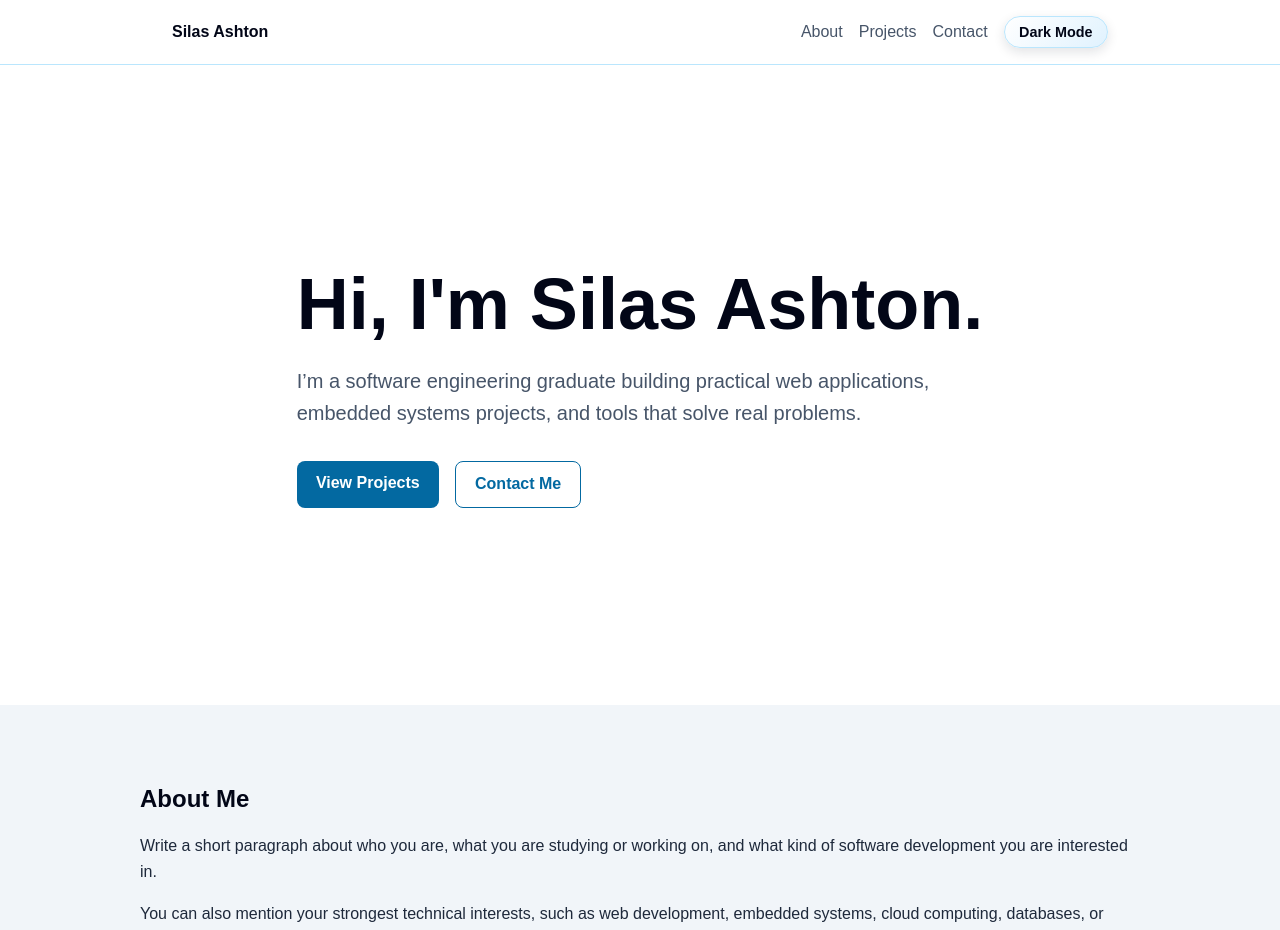
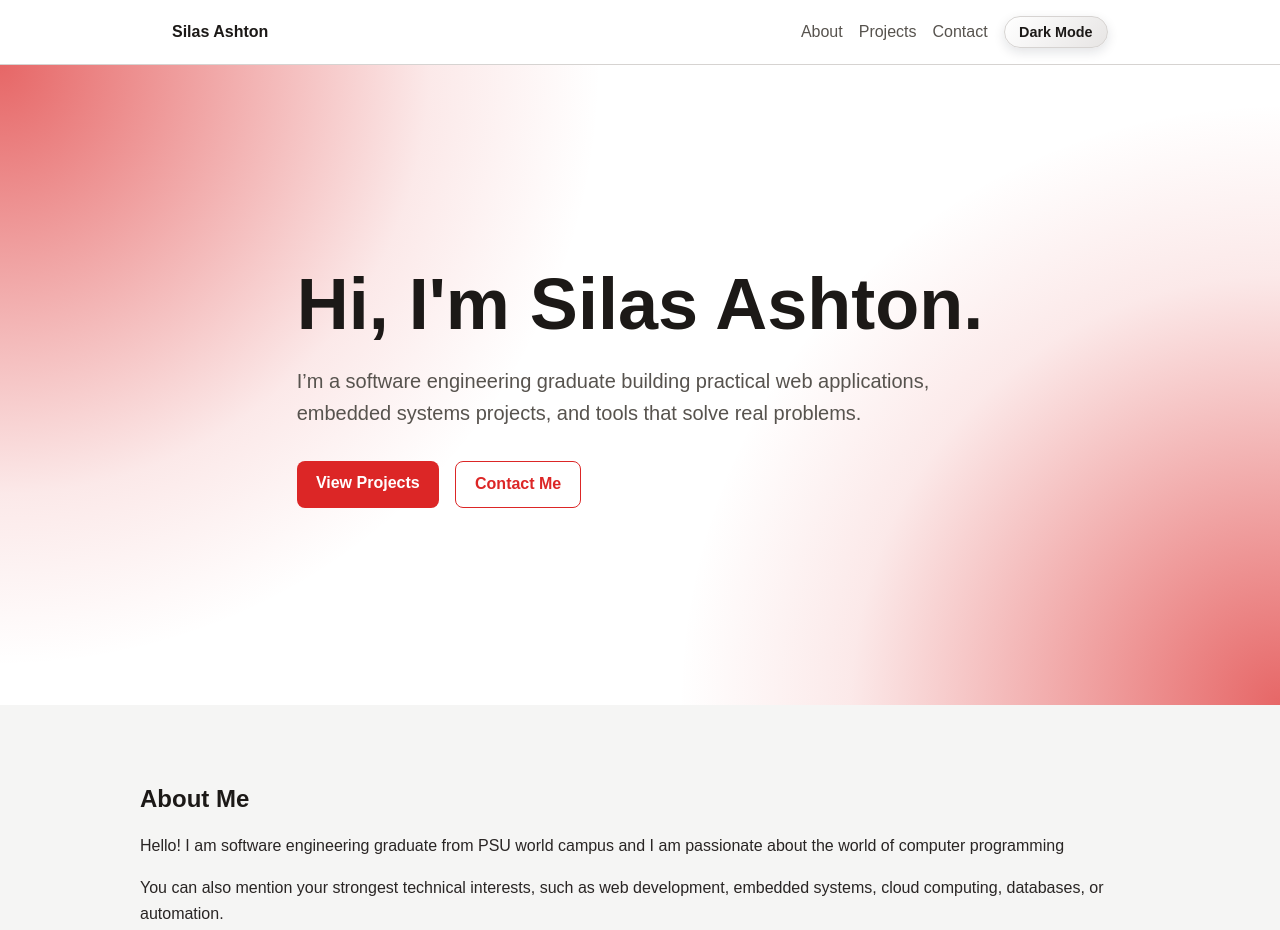
Before and after one commit to SilasCAshton/Portfolio-Website, a React (Vite) app: page / in a window 1280 px wide. Shown: the top 930 px of the page. Built offline with nearby package versions, Linux system fonts and the light colour scheme.

Commit message:
Redid the colors and design to be red/charcoal

```diff
--- a/src/App.css
+++ b/src/App.css
@@ -8,40 +8,38 @@
   font-family: Arial, Helvetica, sans-serif;
 
   /* Light mode */
-  --color-page-bg: #f1f5f9;
+  --color-page-bg: #f5f5f4;
   --color-surface: #ffffff;
-  --color-surface-alt: #e0f2fe;
+  --color-surface-alt: #e7e5e4;
 
-  --color-text: #1e293b;
-  --color-heading: #020617;
-  --color-muted-text: #475569;
+  --color-text: #292524;
+  --color-heading: #1c1917;
+  --color-muted-text: #57534e;
+  --color-border: #d6d3d1;
 
-  --color-border: #bae6fd;
-
-  --color-primary: #0369a1;
-  --color-primary-hover: #075985;
+  --color-primary: #dc2626;
+  --color-primary-hover: #b91c1c;
   --color-primary-text: #ffffff;
-
   /* Apply default page colors */
   color: var(--color-text);
   background-color: var(--color-page-bg);
 }
 
 .dark {
-  /* Dark mode */
-  --color-page-bg: #020617;
-  --color-surface: #0f172a;
-  --color-surface-alt: #1e293b;
+  /* Dark mode - red + charcoal */
+  --color-page-bg: #1c1917;
+  --color-surface: #292524;
+  --color-surface-alt: #44403c;
 
-  --color-text: #e5e7eb;
-  --color-heading: #f8fafc;
-  --color-muted-text: #cbd5e1;
+  --color-text: #f5f5f4;
+  --color-heading: #ffffff;
+  --color-muted-text: #d6d3d1;
 
-  --color-border: #334155;
+  --color-border: #57534e;
 
-  --color-primary: #38bdf8;
-  --color-primary-hover: #0ea5e9;
-  --color-primary-text: #020617;
+  --color-primary: #f87171;
+  --color-primary-hover: #ef4444;
+  --color-primary-text: #1c1917;
 }
 
 * {
@@ -192,12 +190,30 @@ p {
   min-height: 80vh;
   display: flex;
   align-items: center;
-  background: var(--color-surface);
+  position: relative;
+  overflow: hidden;
+  background:
+    radial-gradient(
+      circle at top left,
+      rgba(220, 38, 38, 0.7),
+      rgba(220, 38, 38, 0.1) 30%,
+      transparent 42%
+    ),
+    radial-gradient(
+      circle at bottom right,
+      rgba(220, 38, 38, 0.7),
+      rgba(220, 38, 38, 0.1) 30%,
+      transparent 42%
+    ),
+    var(--color-surface);
 }
 
 .hero-content {
   max-width: 1000px;
   margin: 0 auto;
+  padding: 0 2rem;
+  position: relative;
+  z-index: 1;
 }
 
 .hero h1 {
--- a/src/components/About.jsx
+++ b/src/components/About.jsx
@@ -5,8 +5,8 @@ function About() {
         <h2>About Me</h2>
 
         <p>
-          Write a short paragraph about who you are, what you are studying or
-          working on, and what kind of software development you are interested in.
+          Hello! I am software engineering graduate from PSU world campus and I am passionate about the world
+          of computer programming
         </p>
 
         <p>
@@ -21,6 +21,7 @@ function About() {
           <li>Ada</li>
           <li>JavaScript</li>
           <li>React</li>
+          <li>React</li>
           <li>Python</li>
           <li>Git</li>
         </ul>
--- a/src/components/Contact.jsx
+++ b/src/components/Contact.jsx
@@ -11,7 +11,7 @@ function Contact() {
 
 
         <div className="contact-links">
-          <a href="mailto:your.silascashton@gmail.com">Email</a>
+          <a href="mailto:silascashton@gmail.com">silascashton@gmail.com</a>
           <a href="https://github.com/SilasCAshton" target="_blank" rel="noreferrer">
             GitHub
           </a>
```
Also changed, not shown: package.json (+4 -4 lines), 1 other file (tests, documents, lock files or other folders).
